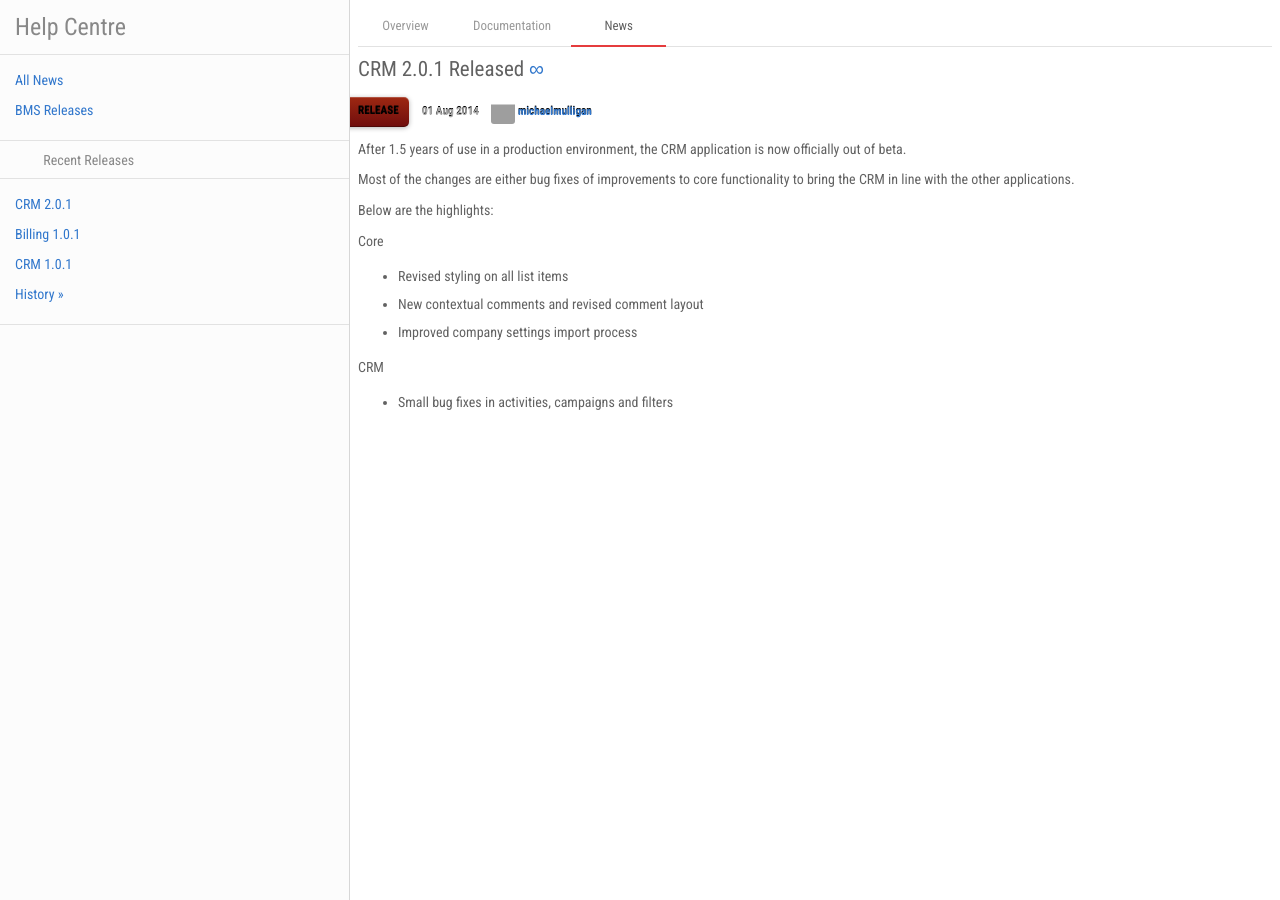
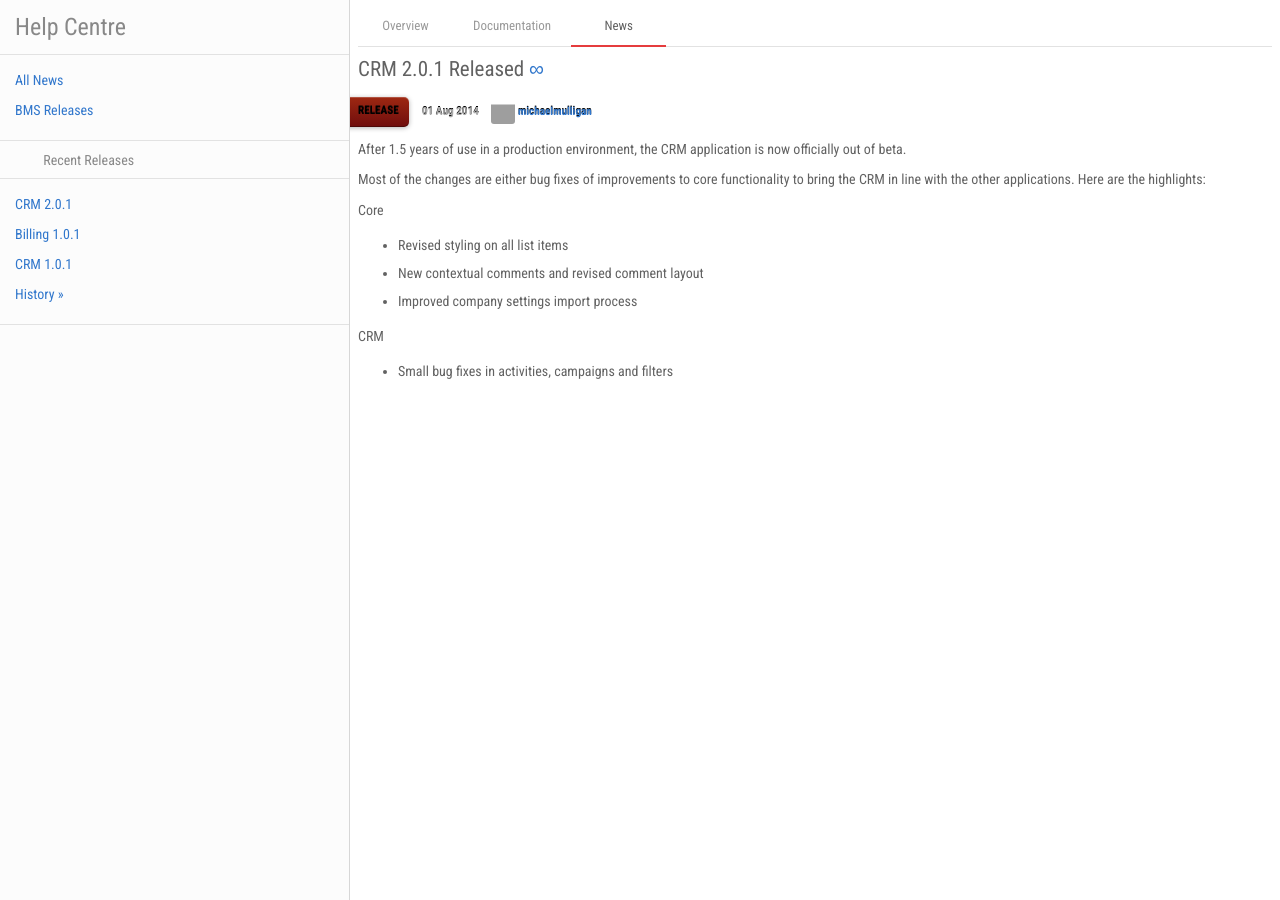
Before and after one commit to ambit/bms-support, a Jekyll site: the page built from _posts/2014-08-01-crm-2-0-1-released.md, in a window 1280 px wide. Built offline with Jekyll 4.4.1, drawn with Linux system fonts in a browser that asks for light colours; nearby versions of some CDN libraries; grey boxes are pictures that could not be loaded.

Commit message:
Update spacing for paragraphs

```diff
--- a/_posts/2014-08-01-crm-2-0-1-released.md
+++ b/_posts/2014-08-01-crm-2-0-1-released.md
@@ -9,14 +9,12 @@ categories: [release]
 
 After 1.5 years of use in a production environment, the CRM application is now officially out of beta.
 
-Most of the changes are either bug fixes of improvements to core functionality to bring the CRM in line with the other applications.
-
-Below are the highlights:
+Most of the changes are either bug fixes of improvements to core functionality to bring the CRM in line with the other applications. Here are the highlights:
 
 Core
-- Revised styling on all list items
-- New contextual comments and revised comment layout
-- Improved company settings import process
+* Revised styling on all list items
+* New contextual comments and revised comment layout
+* Improved company settings import process
 
 CRM
-- Small bug fixes in activities, campaigns and filters
+* Small bug fixes in activities, campaigns and filters
```
Also changed, not shown: _posts/2013-11-22-crm-1-0-1-released.md (+11 -11 lines), _posts/2014-08-01-billing-1-0-1-released.md (+6 -6 lines).
